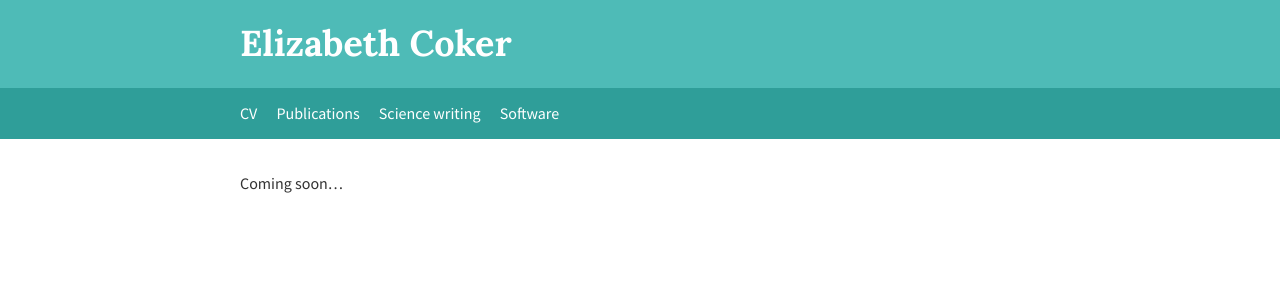
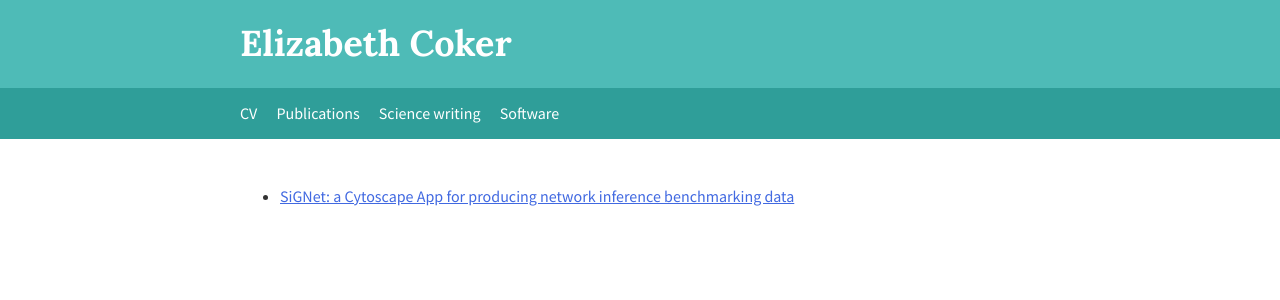
Before and after one commit to eac54/eac54.github.io, a Jekyll site: the page built from Software/index.md, in a window 1280 px wide. Shown: the top 300 px of the page. Built offline with Jekyll 4.4.1, drawn with Linux system fonts in a browser that asks for light colours.

Commit message:
Update index.md

```diff
--- a/Software/index.md
+++ b/Software/index.md
@@ -3,4 +3,4 @@ title: Software
 ---
 
 
-Coming soon...
+* [SiGNet: a Cytoscape App for producing network inference benchmarking data](http://apps.cytoscape.org/apps/signetapp)
```
